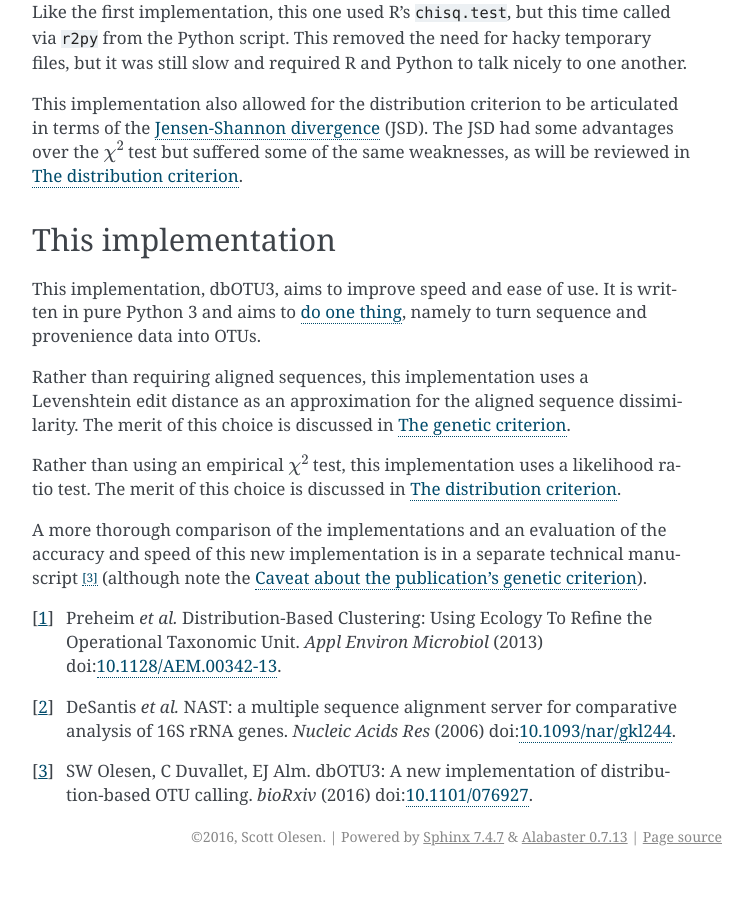
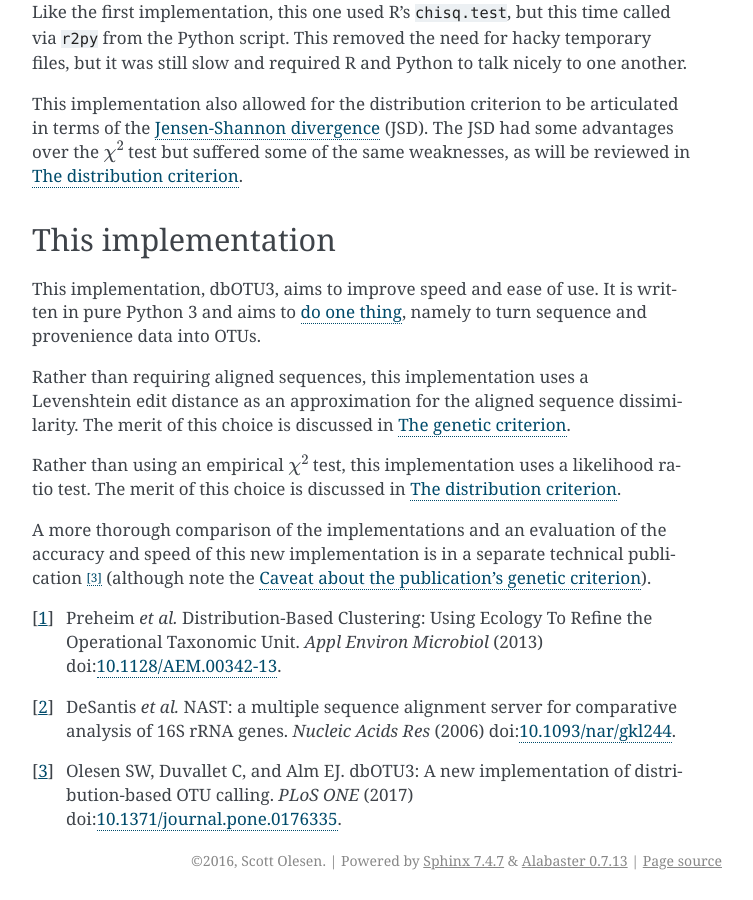
Before and after one commit to swo/dbotu3, a Sphinx documentation site: the page built from doc/source/dbotu.rst, in a window 1280 px wide and 900 px high, scrolled down 2644 px. Shown: the whole window, without its empty margins (388-1141 px from the left). Built offline with Sphinx 7.4.7, drawn with Linux system fonts in a browser that asks for light colours; before the commit the page ends 3520 px from its top, so only the background shows below that.

Commit message:
updated with paper

```diff
--- a/doc/source/dbotu.rst
+++ b/doc/source/dbotu.rst
@@ -145,7 +145,7 @@ likelihood ratio test. The merit of this choice is discussed in
 
 A more thorough comparison of the implementations and an evaluation of the
 accuracy and speed of this new implementation is in a separate technical
-manuscript [#dbotu3]_ (although note the :ref:`genetic_caveat`).
+publication [#dbotu3]_ (although note the :ref:`genetic_caveat`).
 
 
 .. [#preheim] Preheim *et al.* Distribution-Based Clustering: Using Ecology To
@@ -156,5 +156,6 @@ manuscript [#dbotu3]_ (although note the :ref:`genetic_caveat`).
    comparative analysis of 16S rRNA genes. *Nucleic Acids Res* (2006)
    doi:`10.1093/nar/gkl244 <https://dx.doi.org/10.1093/nar/gkl244>`_.
 
-.. [#dbotu3] SW Olesen, C Duvallet, EJ Alm. dbOTU3: A new implementation of
-   distribution-based OTU calling. *bioRxiv* (2016) doi:`10.1101/076927 <http://dx.doi.org/10.1101/076927>`_.
+.. [#dbotu3] Olesen SW, Duvallet C, and Alm EJ. dbOTU3: A new implementation of
+   distribution-based OTU calling. *PLoS ONE* (2017)
+   doi:`10.1371/journal.pone.0176335 <http://doi.org/10.1371/journal.pone.0176335>`_.
--- a/doc/source/index.rst
+++ b/doc/source/index.rst
@@ -20,7 +20,7 @@ populations.
 This documentation includes a guide to getting started, description of the
 algorithm, a comparison of the methodologies of the different implementations,
 and an API reference. The technical details of this implementation are also
-included in a preprint [#olesen]_ (although note the :ref:`genetic_caveat`).
+included in a publication [#olesen]_ (although note the :ref:`genetic_caveat`).
 
 .. toctree::
    :maxdepth: 2
@@ -43,5 +43,5 @@ Indices and tables
    Refine the Operational Taxonomic Unit. *Appl Environ Microbiol* (2013)
    doi:`10.1128/AEM.00342-13 <http://dx.doi.org/10.1128/AEM.00342-13>`_.
 .. [#olesen] Olesen SW, Duvallet C, and Alm EJ. dbOTU3: A new implementation of
-   distribution-based OTU calling. *bioRxiv* (2016)
-   doi:`10.1101/076927 <http://doi.org/10.1101/076927>`_.
+   distribution-based OTU calling. *PLoS ONE* (2017)
+   doi:`10.1371/journal.pone.0176335 <http://doi.org/10.1371/journal.pone.0176335>`_.
```
